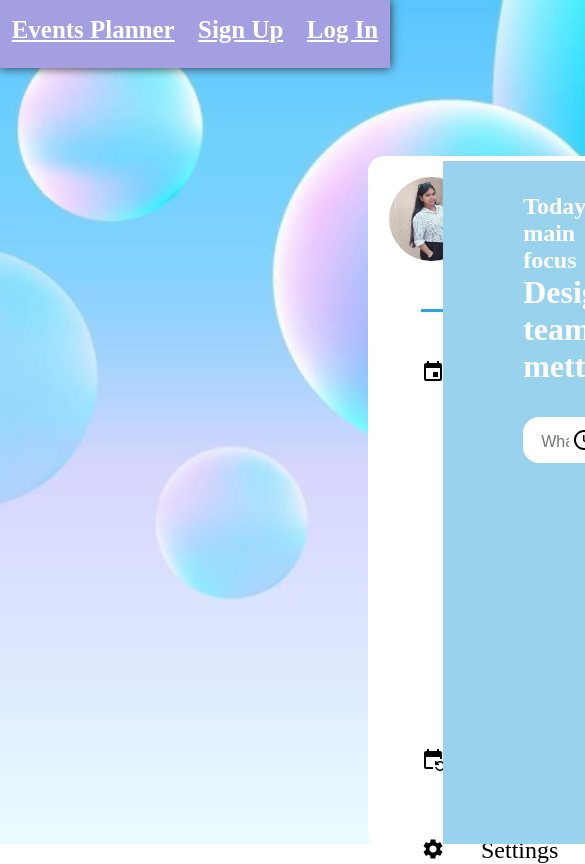
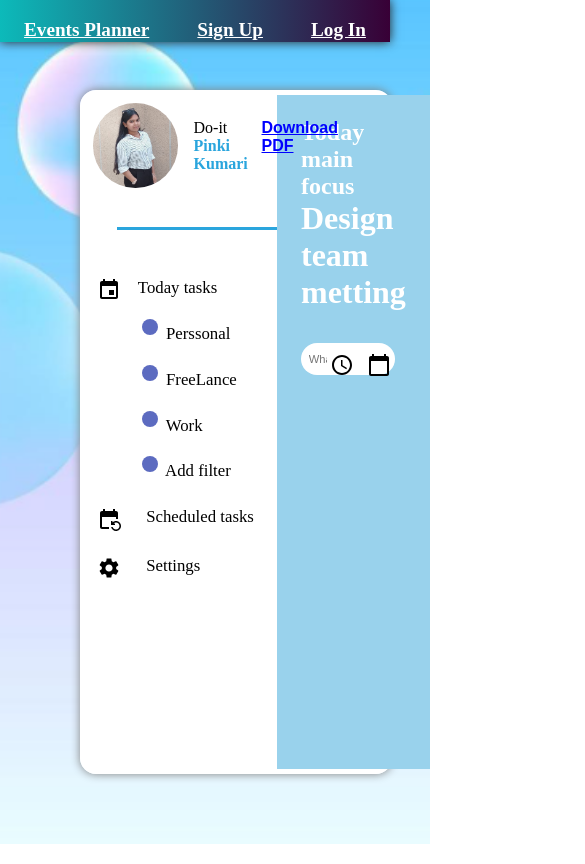
Before and after one commit to PinkiKumari16/Events-Planner, a React (Vite) app: page / in a window 390 px wide. Shown: the top 864 px of the page, 585 px wide, since content can reach past the window. Built offline with nearby package versions, Linux system fonts and the light colour scheme.

Commit message:
done delete functionality and done also

```diff
--- a/package.json
+++ b/package.json
@@ -16,7 +16,8 @@
     "@mui/material": "^5.15.19",
     "react": "^18.2.0",
     "react-dom": "^18.2.0",
-    "react-router-dom": "^6.23.1"
+    "react-router-dom": "^6.23.1",
+    "react-to-print": "^2.15.1"
   },
   "devDependencies": {
     "@types/react": "^18.2.66",
--- a/src/App.css
+++ b/src/App.css
@@ -1,8 +1,8 @@
 *{
     margin: 0;
     padding: 0;
-    /* box-sizing: border-box; */
-    /* -webkit-font-smoothing: antialiased; */
+    box-sizing: border-box;
+    -webkit-font-smoothing: antialiased;
 }
 
 body{
@@ -15,10 +15,10 @@ body{
 .navBar{
     height: 8vh;
     width: 100%;
-    background-color: #a39fe0;
     line-height: 7vh;
     font-size: 1.3em;
-    box-shadow: 0 0 10px #2c292c;
+    box-shadow: 0 0 10px #222122;
+    background: linear-gradient(to right, #0cbaba, #380036);
 }
 
 ul{
@@ -37,7 +37,6 @@ li{
     --gray-color: #878484;
     --black-color: #000000;
     --red-color: #f10b0b;
-    --secondry-color:  #1d1de6;
     --main-backgrund-color: #99d2ec;
 }
 .links{
@@ -45,3 +44,39 @@ li{
     font-weight: bolder;
     font-size: 1.2em;
 }
+.pdfButton{
+    height: 6vh;
+    width: 5vw;
+    /* background-color: #a39fe0; */
+    position: absolute;
+    right: 26.5rem;
+    top: 11.5rem;
+    border-radius: 0.5em;
+    cursor: pointer;
+    color:  blue;
+    font-weight: bolder;
+    text-decoration-line: underline;
+    /* border: 3px solid  #fff; */
+    padding: 3px;
+}
+.printData{
+    height: 100vh;
+    width: 100vw;
+}
+@media (max-width: 450px) {
+    .navBar{
+        height: 5vh;
+        font-size: 1em;
+    }
+
+}
+@media (max-width: 1200px) {
+    .navBar{
+        font-size: 1em;
+    }
+    .pdfButton{
+        right: 7rem;
+        top: 7rem;
+    }
+
+}
--- a/src/App.jsx
+++ b/src/App.jsx
@@ -10,7 +10,6 @@ import { styled } from '@mui/material';
 
 
 function App() {
-
   return (
     <BrowserRouter>
       <nav className='navBar'>
--- a/src/components/body box/BodyBox.module.css
+++ b/src/components/body box/BodyBox.module.css
@@ -1,10 +1,16 @@
 .mainBox{
     height: 81vh;
     width: 60vw;
-    /* background-color: pink; */
     border: 5px solid white;
     border-radius: 1em;
     background-color: transparent;
     display: flex;
     margin: 5.5em 20em 0 23em;
+    box-shadow: gray 0 0 10px;
 }
+@media (max-width: 1200px) {
+    .mainBox{
+        margin: 3em 20em 0 5em;
+        width: 80vw;
+    }
+}
--- a/src/components/list/List.jsx
+++ b/src/components/list/List.jsx
@@ -1,20 +1,21 @@
-import React from 'react'
+import React, { useEffect, useState } from 'react'
 import styles from './List.module.css'
 import FiberManualRecordIcon from '@mui/icons-material/FiberManualRecord';
+import DeleteForeverIcon from '@mui/icons-material/DeleteForever';
 
-export const List = ({task, currentTime}) => {
-  console.log(task, currentTime)
+export const List = ({task, currentTime, deleteIteam}) => {
+  const [isChecked,setIsChecked] = useState(false)
+
   return (
     <>
       <div className={styles.listBox}>
         <FiberManualRecordIcon className={styles.dotIcon}/>
-        <h3 className={styles.iteam}>{task}</h3>
+        <h3 className={`${styles.iteam} ${(isChecked) ? styles.comp : ''}`}>{task}</h3>
         <div className={styles.timeAndCheckBox}>
           <h4>{currentTime}</h4>
-          <input type='checkbox'/>
+          <input type='checkbox' style={{transform: "scale(1.5)"}}  onClick={(e)=>setIsChecked(e.target.checked)}/>
+          <DeleteForeverIcon style={{marginTop: "0.5em"}} onClick={()=>deleteIteam(task)} />
         </div>
-
-
       </div>
     </>
   )
--- a/src/components/list/List.module.css
+++ b/src/components/list/List.module.css
@@ -15,7 +15,8 @@
     display: flex;
     justify-content: space-between;
     line-height: 3em;
-    width: 6vw;
+    width: 10vw;
+    /* background-color: aqua; */
 
 }
 .iteam{
@@ -28,3 +29,7 @@
     color: var(--blue-color);
     margin: 0.4em;
 }
+.comp{
+    text-decoration: line-through;
+    color: green;
+}
--- a/src/components/main content/Main.jsx
+++ b/src/components/main content/Main.jsx
@@ -1,6 +1,5 @@
-import React from 'react'
+import React, { useState } from 'react'
 import styles from './Main.module.css'
-import { useState } from 'react'
 import {List} from '../list/List'
 import AccessTimeIcon from '@mui/icons-material/AccessTime';
 import CalendarTodayIcon from '@mui/icons-material/CalendarToday';
@@ -24,7 +23,12 @@ export const Main = () => {
 
         setText('')
     }
-  return (
+    const deleteIteam = (deleteTask) =>{
+        setWorkList(workList.filter((element)=>deleteTask !== element.text))
+        // console.log(workList)
+      }
+
+    return (
     <>
         <div className={styles.mainContent}>
             <h2>Today main focus</h2>
@@ -45,10 +49,10 @@ export const Main = () => {
                 </div>
             </form>
             <div className={styles.listContener}>
-                {workList.map((data)=><List task={data.text}  currentTime={data.currentTime} id={data.currentTime}/>)}
+                {workList.map((data)=><List task={data.text}  currentTime={data.currentTime} key={data.text} deleteIteam={deleteIteam}/>)}
             </div>
+        </div>
 
-        </div>
     </>
   )
 }
--- a/src/components/main content/Main.module.css
+++ b/src/components/main content/Main.module.css
@@ -35,3 +35,17 @@
     height: 90%;
     margin-top: 4em;
 }
+@media (max-width: 1200px) {
+    .mainContent{
+        padding: 1.5em;
+        width: 100%;
+    }
+    .inputBox{
+        height: 2em;
+        padding: 0.3em;
+    }
+    .input{
+        font-size: 0.7em;
+    }
+
+}
--- a/src/components/side bar/SideBar.module.css
+++ b/src/components/side bar/SideBar.module.css
@@ -1,15 +1,13 @@
 .sideBar{
     height: 100%;
-    width: 30%;
+    width: 23rem;
     background-color: var(--white-color);
 
 }
 .dataContainer{
     height: 13vh;
-    /* background-color: pink; */
     padding: 1em 0 0 1em;
     display: flex;
-    /* border-bottom: 3px solid black; */
 }
 .image{
     height: 10vh;
@@ -49,3 +47,31 @@ strong{
 .dotIcon{
     color: var(--blue-color);
 }
+@media (max-width: 1200px) {
+    .sideBar{
+        width: 12rem;
+    }
+    .dataContainer{
+        padding: 0.5em;
+    }
+    .nameBox{
+        margin-top: 1em;
+        font-size: 1em;
+    }
+    .line{
+        width: 10em;
+        margin: 1.4em 5em 0 2em;
+    }
+    .information{
+        margin: 2em 0 0 0.5em;
+        font-size: 1.5em;
+
+    }
+    .filterData {
+        margin: 0 0 0 1em;
+        font-size: 1em;
+    }
+    .todaysTask{
+        font-size: 0.7em;
+    }
+}
--- a/src/pages/Home.jsx
+++ b/src/pages/Home.jsx
@@ -1,10 +1,22 @@
-import React from 'react'
+import React, { useRef } from 'react'
 import { BodyBox } from '../components/body box/BodyBox'
+import { useReactToPrint } from 'react-to-print'
 
 export const Home = () => {
+  const generatePDF = useReactToPrint({
+    content: ()=> componentPDF.current,
+    documentTitle: "Events Planned",
+    onAfterPrint: ()=> alert("Events saved in the PDF file")
+
+  })
+
+  const componentPDF = useRef();
   return (
     <>
-      <BodyBox />
+      <div ref={componentPDF} className='printData' style={{height: "80%"}}>
+        <BodyBox />
+      </div>
+      <button className="pdfButton" onClick={generatePDF}>Download PDF</button>
     </>
   )
 }
--- a/src/pages/LoginSignup.module.css
+++ b/src/pages/LoginSignup.module.css
@@ -1,6 +1,6 @@
 .LoginBody{
-    height: 93vh;
-    width: 100vw;
+    height: 92vh;
+    width: 100%;
     justify-content: center;
     align-items: center;
     display: flex;
```
Also changed, not shown: src/components/body box/BodyBox.jsx (+4 -4 lines), 1 other file (tests, documents, lock files or other folders).
